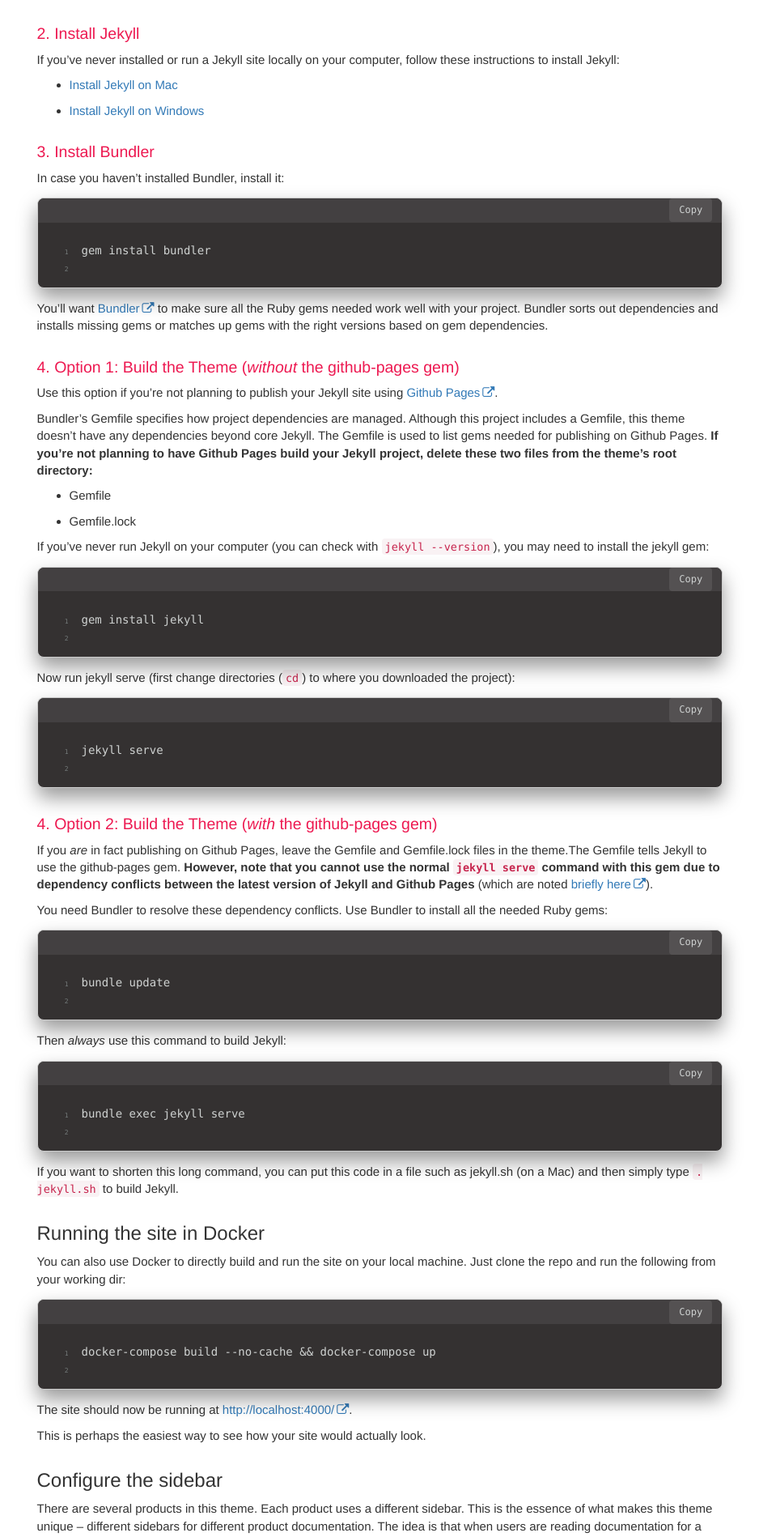
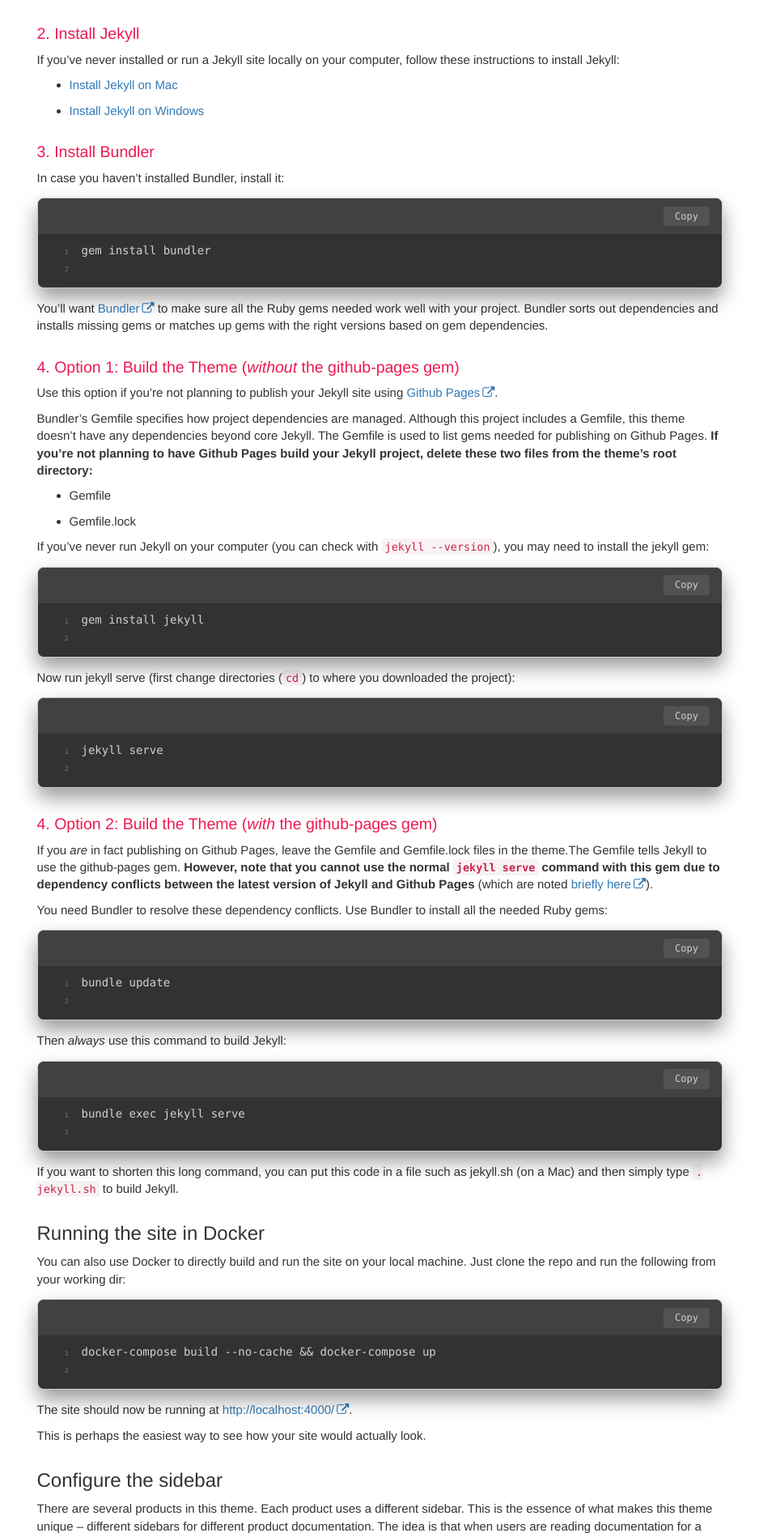
Before and after one commit to hann2a/hann2a.github.io, a Jekyll site: the page built from index.md, in a window 1280 px wide. Shown: the part 1236-3134 px from the top of the page at 81% size, without its empty margins (317-1255 px from the left). Built offline with Jekyll 4.4.1, drawn with Linux system fonts in a browser that asks for light colours; comment, search, counter and statistics services are not loaded.

Commit message:
final code bock

```diff
--- a/css/codeblock.css
+++ b/css/codeblock.css
@@ -1,25 +1,9 @@
 /* 공통 스타일 */
 pre {
   position: relative;
-  padding-top: 2.5em; /* 헤더 공간 확보 */
+  padding-top: 3.5em; /* 헤더 공간 더 확보 (기존 2.5em → 3.5em) */
   margin: 1em 0;
 }
-
-/* 언어 이름 표시 제거 (불필요 시 주석 해제) */
-/*
-pre::after {
-  content: attr(data-ke-language);
-  position: absolute;
-  top: 0;
-  left: 0;
-  padding: 4px 8px;
-  background-color: #1a1a1a;
-  color: white;
-  font-size: 12px;
-  font-family: monospace;
-  border-bottom-right-radius: 5px;
-}
-*/
 
 /* 기본 코드 배경 및 글자색 오버라이드 */
 pre.hljs,
@@ -49,14 +33,14 @@
   top: 0;
   left: 0;
   right: 0;
-  height: 2.5em;
+  height: 3.5em; /* ✅ 헤더 높이 크게 */
   display: flex;
   justify-content: flex-end;
-  align-items: center;
-  padding: 0 1em;
+  align-items: center; /* ✅ 버튼 수직 가운데 정렬 */
+  padding: 0 1.2em;
   background-color: #434041;
   color: white;
-  font-size: 0.85em;
+  font-size: 0.9em;
   border-top-left-radius: 8px;
   border-top-right-radius: 8px;
   z-index: 2;
@@ -70,10 +54,15 @@
   cursor: pointer;
   color: #cfd2d1;
   border-radius: 4px;
-  padding: 6px 12px;
+  padding: 5px 14px; /* ✅ 내부 여백 축소해 공간감 줌 */
   font-size: 12px;
   font-family: inherit;
-  transition: 0.2s background-color;
+  transition: background-color 0.2s ease;
+  line-height: 1.2;
+  display: inline-flex;
+  align-items: center;
+  justify-content: center;
+  height: auto;
 }
 
 .hljs .header-copy-btn:hover {
```
